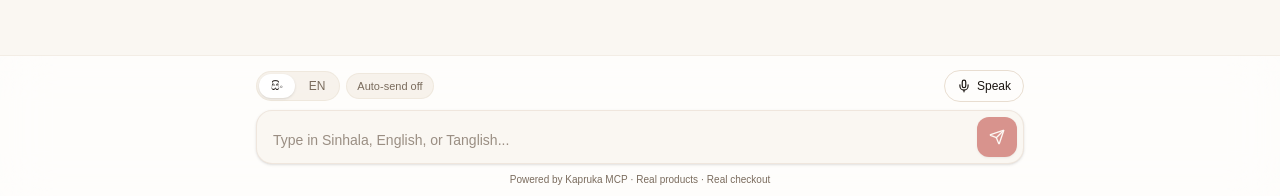
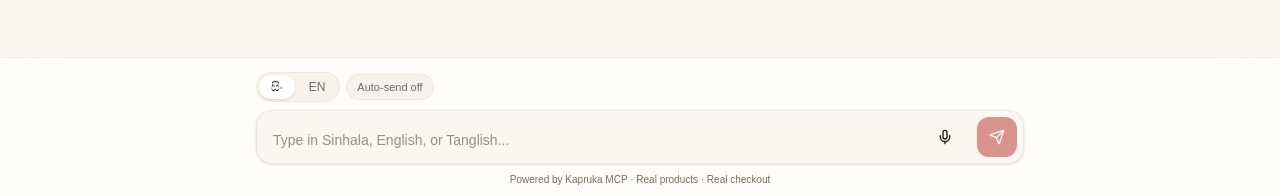
Before and after one commit to zibrasismail/kapruka-mcp-challenge, a Next.js app: page / in a window 1280 px wide. Shown: the part 601-797 px from the top of the page. Built offline with nearby package versions, Linux system fonts and the light colour scheme; a web font is replaced by a local one.

Commit message:
feat: enhance speech recognition support and update controls for better user experience

```diff
--- a/src/components/chat/chat-interface.tsx
+++ b/src/components/chat/chat-interface.tsx
@@ -3,7 +3,7 @@
 import { useChat } from "@ai-sdk/react";
 import { useRef, useEffect, useState, useMemo, useCallback } from "react";
 import { DefaultChatTransport } from "ai";
-import { Send, Sparkles, Loader2 } from "lucide-react";
+import { Send, Sparkles, Loader2, Mic, MicOff } from "lucide-react";
 import { toast } from "sonner";
 import { Button } from "@/components/ui/button";
 import { OccasionChips } from "./occasion-chips";
@@ -46,7 +46,6 @@ export function ChatInterface() {
   const speechBaseRef = useRef("");
   const speechFinalRef = useRef("");
   const inputValueRef = useRef("");
-  const holdActiveRef = useRef(false);
   const [input, setInput] = useState("");
   const [speechLang, setSpeechLang] = useState<SpeechLanguageId>("si-LK");
   const [speechAutoSend, setSpeechAutoSend] = useState(false);
@@ -191,23 +190,10 @@ export function ChatInterface() {
     beginSpeechCapture();
     toast.message(
       speechAutoSend
-        ? "Listening… pause to auto-send"
-        : "Listening… tap Stop when done",
+        ? "Listening… tap mic again or pause to auto-send"
+        : "Listening… tap mic when done",
       { duration: 2200 },
     );
-  };
-
-  const handleMicHoldStart = () => {
-    if (isLoading || isListening) return;
-    holdActiveRef.current = true;
-    beginSpeechCapture();
-    navigator.vibrate?.(12);
-  };
-
-  const handleMicHoldEnd = () => {
-    if (!holdActiveRef.current) return;
-    holdActiveRef.current = false;
-    stopSpeech();
   };
 
   const handleSpeechLangChange = (lang: SpeechLanguageId) => {
@@ -435,12 +421,8 @@ export function ChatInterface() {
               speechLang={speechLang}
               speechAutoSend={speechAutoSend}
               isLoading={isLoading}
-              isMobile={isMobile}
               onLangChange={handleSpeechLangChange}
               onAutoSendChange={handleSpeechAutoSendChange}
-              onMicClick={handleMicClick}
-              onMicHoldStart={handleMicHoldStart}
-              onMicHoldEnd={handleMicHoldEnd}
             />
           )}
           <div
@@ -481,6 +463,31 @@ export function ChatInterface() {
               enterKeyHint={isMobile ? "enter" : "send"}
               className="max-h-32 min-h-11 min-w-0 flex-1 resize-none border-0 bg-transparent px-3.5 py-2.5 text-base leading-snug outline-none placeholder:leading-snug placeholder:text-muted-foreground/75 sm:px-4 sm:py-3 sm:text-sm"
             />
+            {isSpeechSupported && (
+              <Button
+                type="button"
+                variant={isListening ? "default" : "ghost"}
+                size="icon"
+                onClick={handleMicClick}
+                disabled={isLoading}
+                aria-label={isListening ? "Stop listening" : "Start voice input"}
+                aria-pressed={isListening}
+                className={cn(
+                  "m-1 size-9 shrink-0 rounded-xl sm:m-1.5 sm:size-10",
+                  isListening &&
+                    "relative bg-destructive text-white hover:bg-destructive/90",
+                )}
+              >
+                {isListening ? (
+                  <>
+                    <span className="absolute inset-0 animate-ping-soft rounded-xl bg-destructive/40" />
+                    <MicOff className="relative size-4" />
+                  </>
+                ) : (
+                  <Mic className="size-4" />
+                )}
+              </Button>
+            )}
             <Button
               type="submit"
               size="icon"
--- a/src/components/chat/speech-controls.tsx
+++ b/src/components/chat/speech-controls.tsx
@@ -1,7 +1,6 @@
 "use client";
 
-import { Mic, MicOff } from "lucide-react";
-import { Button } from "@/components/ui/button";
+import { Mic } from "lucide-react";
 import {
   SPEECH_LANGUAGES,
   type SpeechLanguageId,
@@ -13,12 +12,8 @@ type SpeechControlsProps = {
   speechLang: SpeechLanguageId;
   speechAutoSend: boolean;
   isLoading: boolean;
-  isMobile: boolean;
   onLangChange: (lang: SpeechLanguageId) => void;
   onAutoSendChange: (enabled: boolean) => void;
-  onMicClick: () => void;
-  onMicHoldStart: () => void;
-  onMicHoldEnd: () => void;
 };
 
 export function SpeechControls({
@@ -26,25 +21,14 @@ export function SpeechControls({
   speechLang,
   speechAutoSend,
   isLoading,
-  isMobile,
   onLangChange,
   onAutoSendChange,
-  onMicClick,
-  onMicHoldStart,
-  onMicHoldEnd,
 }: SpeechControlsProps) {
   const activeLang = SPEECH_LANGUAGES.find((l) => l.id === speechLang);
 
   const listeningHint = speechAutoSend
-    ? isMobile
-      ? "Release to send · or pause to auto-send"
-      : "Pause speaking to auto-send · tap Stop to send now"
-    : isMobile
-      ? "Release when done · then tap send"
-      : "Tap Stop when done · then tap send";
-
-  const stopLabel = speechAutoSend ? (isMobile ? "Release" : "Send") : "Stop";
-  const startLabel = isMobile ? "Hold" : "Speak";
+    ? "Pause speaking to auto-send · tap mic to stop"
+    : "Tap mic to stop · then tap send";
 
   return (
     <div className="mb-2 space-y-2">
@@ -76,8 +60,7 @@ export function SpeechControls({
         </div>
       )}
 
-      <div className="flex items-center justify-between gap-2">
-        <div className="flex min-w-0 flex-wrap items-center gap-1.5">
+      <div className="flex flex-wrap items-center gap-1.5">
         <div
           className="flex gap-0.5 rounded-full border border-border/50 bg-muted/50 p-0.5"
           role="group"
@@ -117,61 +100,6 @@ export function SpeechControls({
           Auto-send {speechAutoSend ? "on" : "off"}
         </button>
       </div>
-
-        <Button
-          type="button"
-          variant={isListening ? "default" : "outline"}
-          size="sm"
-          onClick={!isMobile ? onMicClick : undefined}
-          onPointerDown={(e) => {
-            if (!isMobile) return;
-            e.preventDefault();
-            onMicHoldStart();
-          }}
-          onPointerUp={() => {
-            if (!isMobile) return;
-            onMicHoldEnd();
-          }}
-          onPointerLeave={() => {
-            if (!isMobile || !isListening) return;
-            onMicHoldEnd();
-          }}
-          onPointerCancel={() => {
-            if (!isMobile || !isListening) return;
-            onMicHoldEnd();
-          }}
-          disabled={isLoading}
-          aria-label={
-            isListening
-              ? speechAutoSend
-                ? isMobile
-                  ? "Release to send"
-                  : "Stop and send"
-                : "Stop listening"
-              : isMobile
-                ? "Hold to speak"
-                : "Speak your message"
-          }
-          aria-pressed={isListening}
-          className={cn(
-            "h-8 shrink-0 gap-1.5 rounded-full px-3 text-xs",
-            isListening &&
-              "relative border-destructive/30 bg-destructive text-white hover:bg-destructive/90",
-          )}
-        >
-          {isListening ? (
-            <>
-              <MicOff className="size-3.5" />
-              <span>{stopLabel}</span>
-            </>
-          ) : (
-            <>
-              <Mic className="size-3.5" />
-              <span>{startLabel}</span>
-            </>
-          )}
-        </Button>
-      </div>
     </div>
   );
 }
--- a/src/lib/hooks/use-speech-recognition.ts
+++ b/src/lib/hooks/use-speech-recognition.ts
@@ -64,8 +64,12 @@ export function useSpeechRecognition(options?: {
     options?.autoStopOnSilence,
   ]);
 
-  const [isSupported] = useState(() => !!getSpeechRecognitionCtor());
+  const [isSupported, setIsSupported] = useState(false);
   const [isListening, setIsListening] = useState(false);
+
+  useEffect(() => {
+    setIsSupported(!!getSpeechRecognitionCtor());
+  }, []);
 
   const recognitionRef = useRef<SpeechRecognition | null>(null);
   const wantListeningRef = useRef(false);
```
Lines whose indentation alone changed are shown as unchanged.
